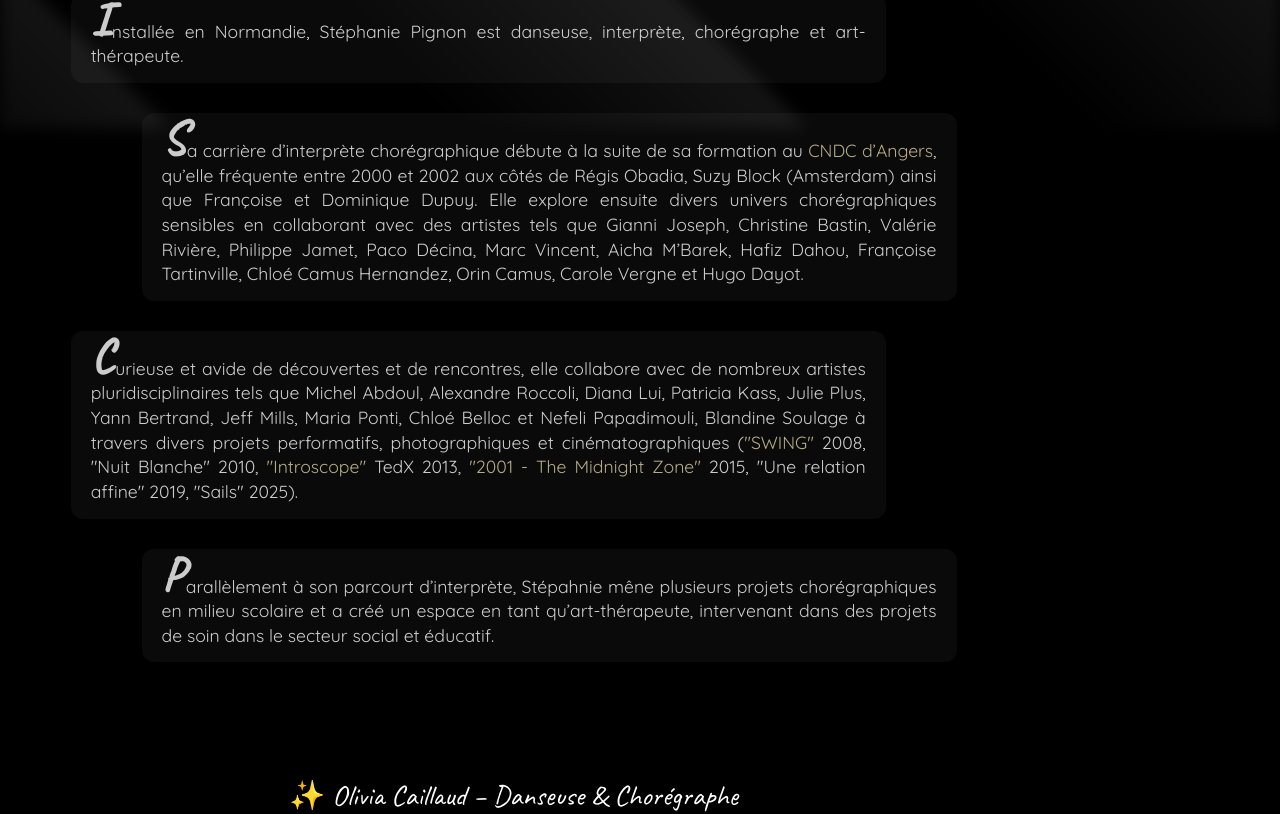
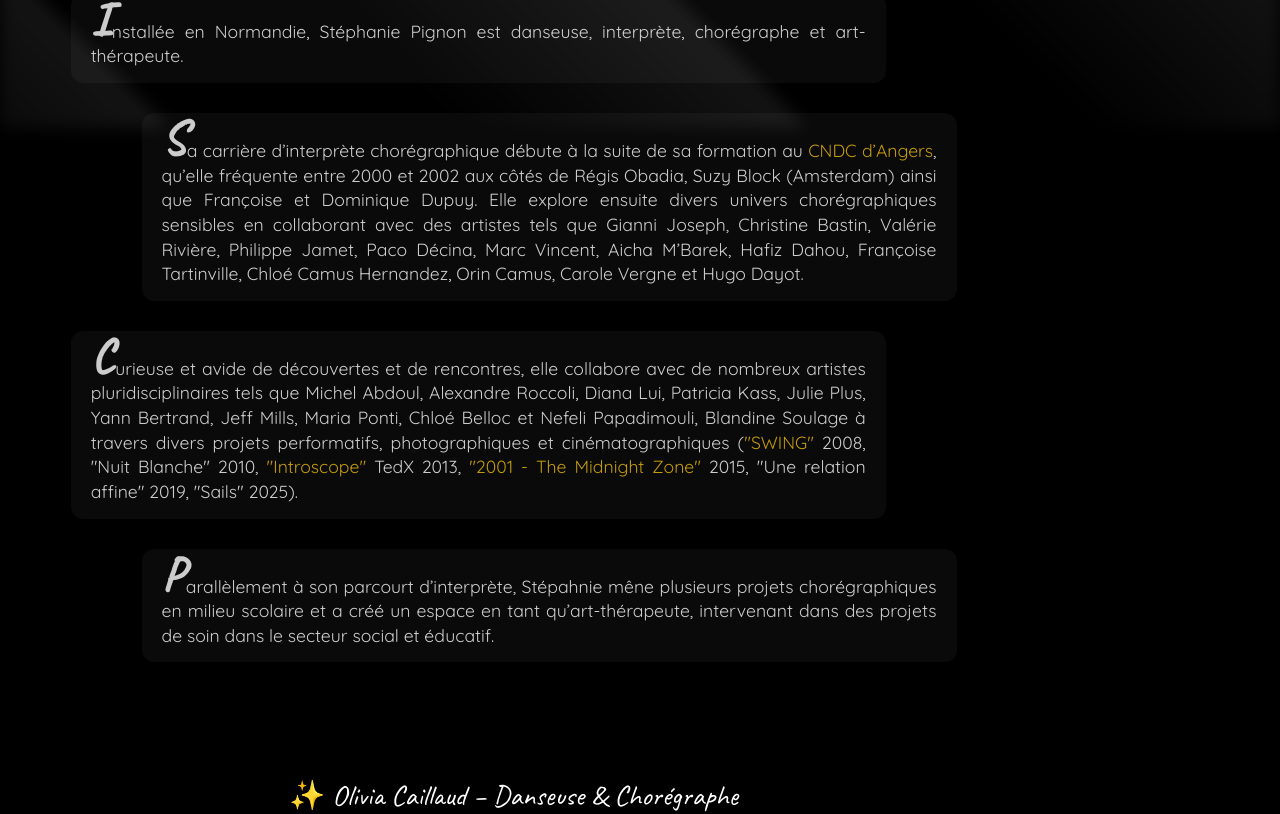
Before and after one commit to NelsonAxolotl/association-osaer, a React (Vite) app: page /bio in a window 1280 px wide. Shown: the part 672-1486 px from the top of the page. Built offline with nearby package versions, Linux system fonts and the light colour scheme.

Commit message:
bio highlight

```diff
--- a/src/Pages/Bio.css
+++ b/src/Pages/Bio.css
@@ -185,14 +185,14 @@
   margin-top: -24px;
 }
 
-.highlight-link {
-  color: #f0e6c2;
+.highlight-link-bio {
+  color: #f3c10d;
   text-decoration: none;
   transition: color 0.2s ease;
 }
 
-.highlight-link:hover {
-  color: #a58308;
+.highlight-link-bio:hover {
+  color: #ffdd00;
 }
 
 .bio-text3 {
--- a/src/Pages/Bio.jsx
+++ b/src/Pages/Bio.jsx
@@ -91,7 +91,7 @@ const Bio = forwardRef((props, externalRef) => {
                 <a
                   href="https://www.cndc.fr"
                   target="_blank"
-                  className="highlight-link"
+                  className="highlight-link-bio"
                 >
                   CNDC d’Angers
                 </a>
@@ -117,7 +117,7 @@ const Bio = forwardRef((props, externalRef) => {
                   href="https://www.paris-art.com/swing-4/"
                   target="_blank"
                   rel="noopener noreferrer"
-                  className="highlight-link"
+                  className="highlight-link-bio"
                 >
                   "SWING"{" "}
                 </a>
@@ -126,7 +126,7 @@ const Bio = forwardRef((props, externalRef) => {
                   href="https://www.youtube.com/watch?v=kpQiWBh5vF0"
                   target="_blank"
                   rel="noopener noreferrer"
-                  className="highlight-link"
+                  className="highlight-link-bio"
                 >
                   {" "}
                   "Introscope"{" "}
@@ -136,7 +136,7 @@ const Bio = forwardRef((props, externalRef) => {
                   href="http://akaplastica.com/trabajo/2001-the-midnight-zone-show-produced-by-jeff-mills"
                   target="_blank"
                   rel="noopener noreferrer"
-                  className="highlight-link"
+                  className="highlight-link-bio"
                 >
                   {" "}
                   "2001 - The Midnight Zone"{" "}
@@ -180,7 +180,7 @@ const Bio = forwardRef((props, externalRef) => {
                   href="https://www.cnsmd-lyon.fr/"
                   target="_blank"
                   rel="noopener noreferrer"
-                  className="highlight-link"
+                  className="highlight-link-bio"
                 >
                   {" "}
                   CNSMD
@@ -246,7 +246,7 @@ const Bio = forwardRef((props, externalRef) => {
                 <a
                   href="https://www.gold.ac.uk/"
                   target="_blank"
-                  className="highlight-link"
+                  className="highlight-link-bio"
                 >
                   Goldsmiths University
                 </a>{" "}
@@ -256,7 +256,7 @@ const Bio = forwardRef((props, externalRef) => {
                 <a
                   href="https://formation-tsv.fr/"
                   target="_blank"
-                  className="highlight-link"
+                  className="highlight-link-bio"
                 >
                   TSV
                 </a>
@@ -266,7 +266,7 @@ const Bio = forwardRef((props, externalRef) => {
                 <a
                   href="https://www.lereacteur.io/"
                   target="_blank"
-                  className="highlight-link"
+                  className="highlight-link-bio"
                 >
                   Le Réacteur
                 </a>{" "}
@@ -274,7 +274,7 @@ const Bio = forwardRef((props, externalRef) => {
                 <a
                   href="https://www.thecoolaxolotl.com/"
                   target="_blank"
-                  className="highlight-link"
+                  className="highlight-link-bio"
                 >
                   The Cool Axolotl
                 </a>
@@ -284,7 +284,7 @@ const Bio = forwardRef((props, externalRef) => {
                 <a
                   href="https://www.le-cycle.fr/"
                   target="_blank"
-                  className="highlight-link"
+                  className="highlight-link-bio"
                 >
                   Le Cycle
                 </a>{" "}
```
